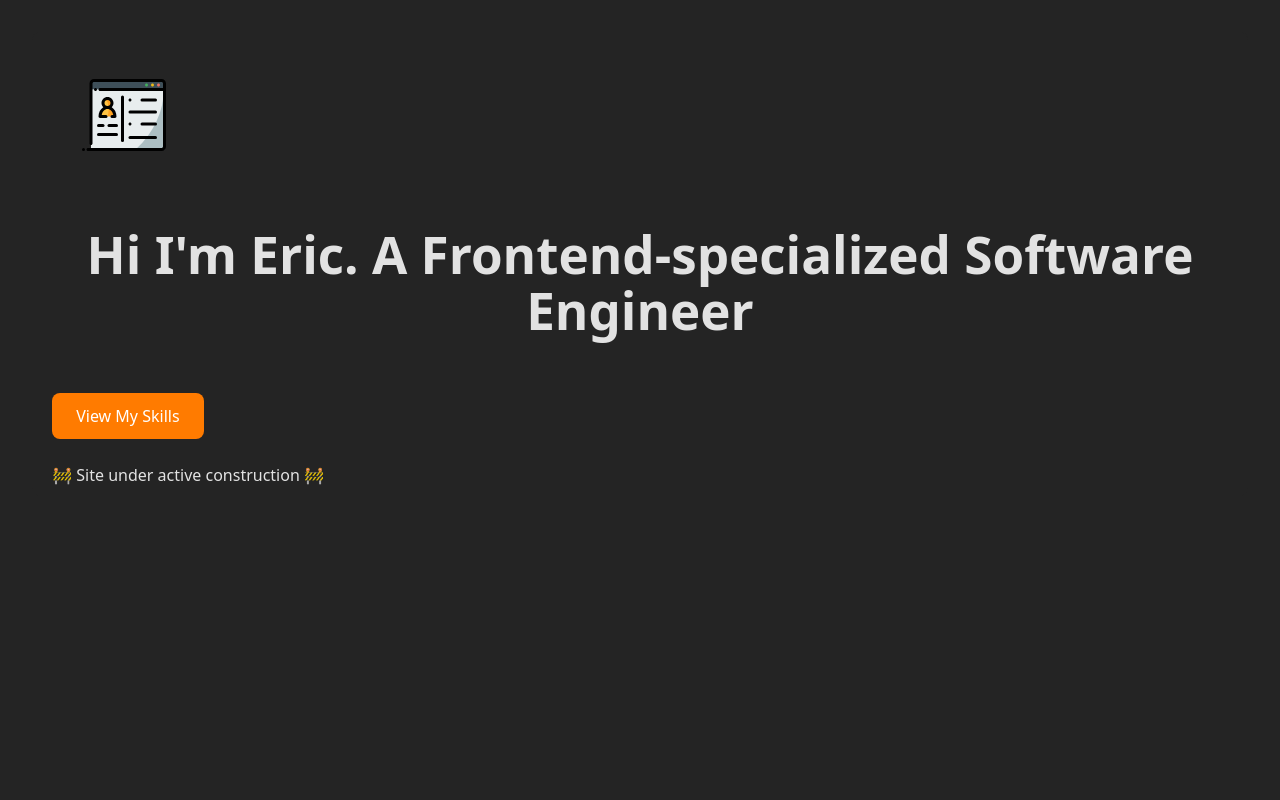
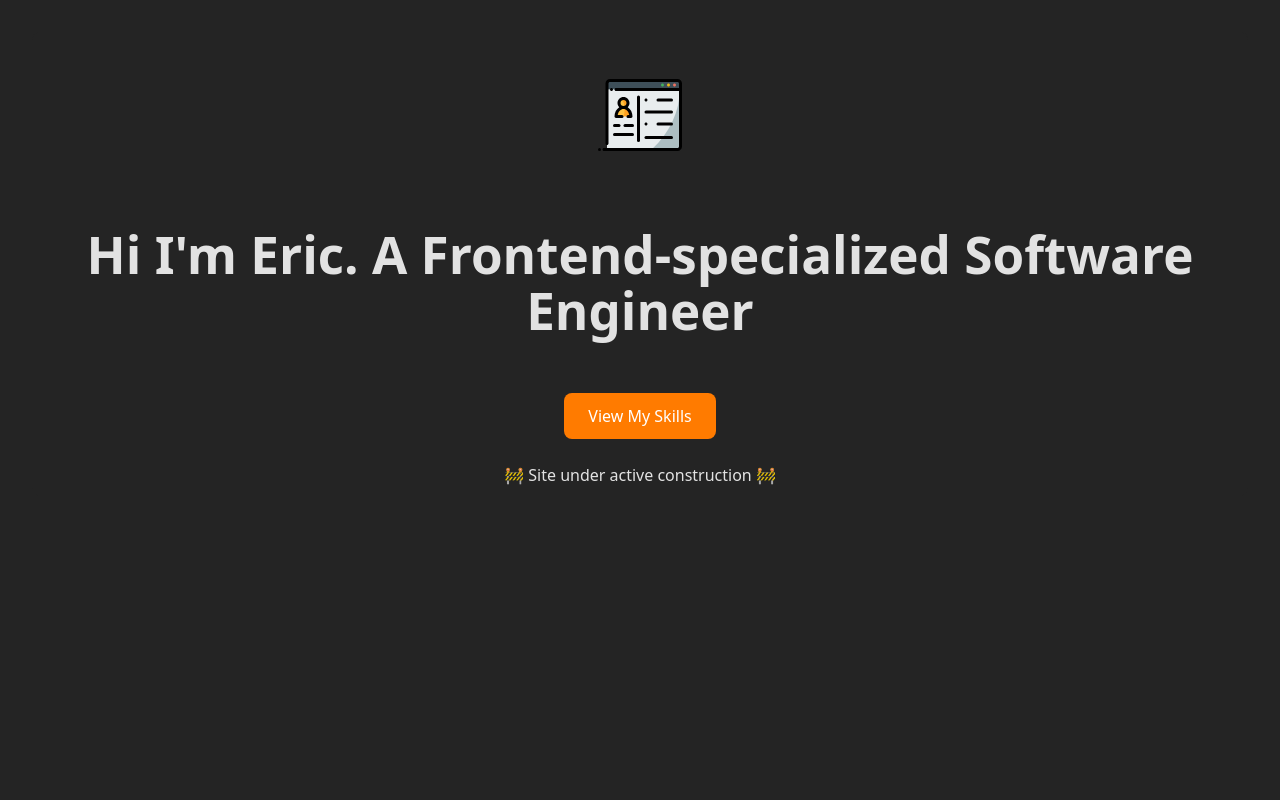
Before and after one commit to ecwing/ecwing.github.io, a React (Vite) app: page / in a window 1280 px wide. Shown: the top 800 px of the page. Built offline with nearby package versions, Linux system fonts and the light colour scheme.

Commit message:
view skills button size change

```diff
--- a/src/styles/LandingPage.ts
+++ b/src/styles/LandingPage.ts
@@ -1,24 +1,25 @@
 import styled from "styled-components";
+
+export const Wrapper = styled.button`
+  display: flex;
+  flex-direction: column;
+  align-items: center;
+  background-color: ${(props) => props.theme.backgroundColor};
+  color: ${(props) => props.theme.textColor};
+
+`;
 
 export const ScrollButton = styled.button`
   margin-top: 20px;
   padding: 12px 24px;
-  font-size: 1rem;
   border: none;
   border-radius: 8px;
   cursor: pointer;
   background: #ff7b00;
   color: white;
   transition: 0.3s ease-in-out;
-
+  max-width: 200px;
   &:hover {
     background: #cc6300;
   }
 `;
-
-export const Wrapper = styled.button`
-  display: flex;
-  flex-direction: column;
-  background-color: ${(props) => props.theme.backgroundColor};
-  color: ${(props) => props.theme.textColor};
-`;
```
